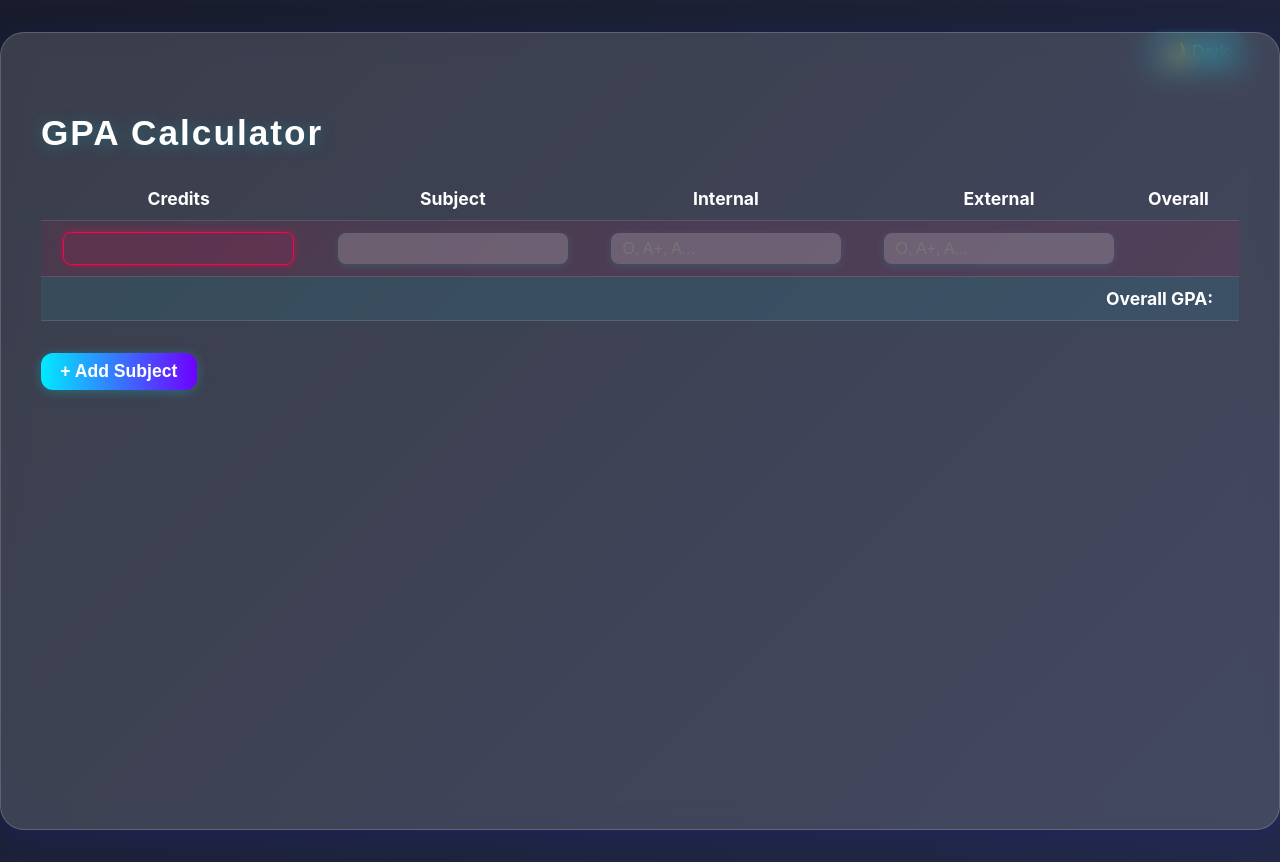
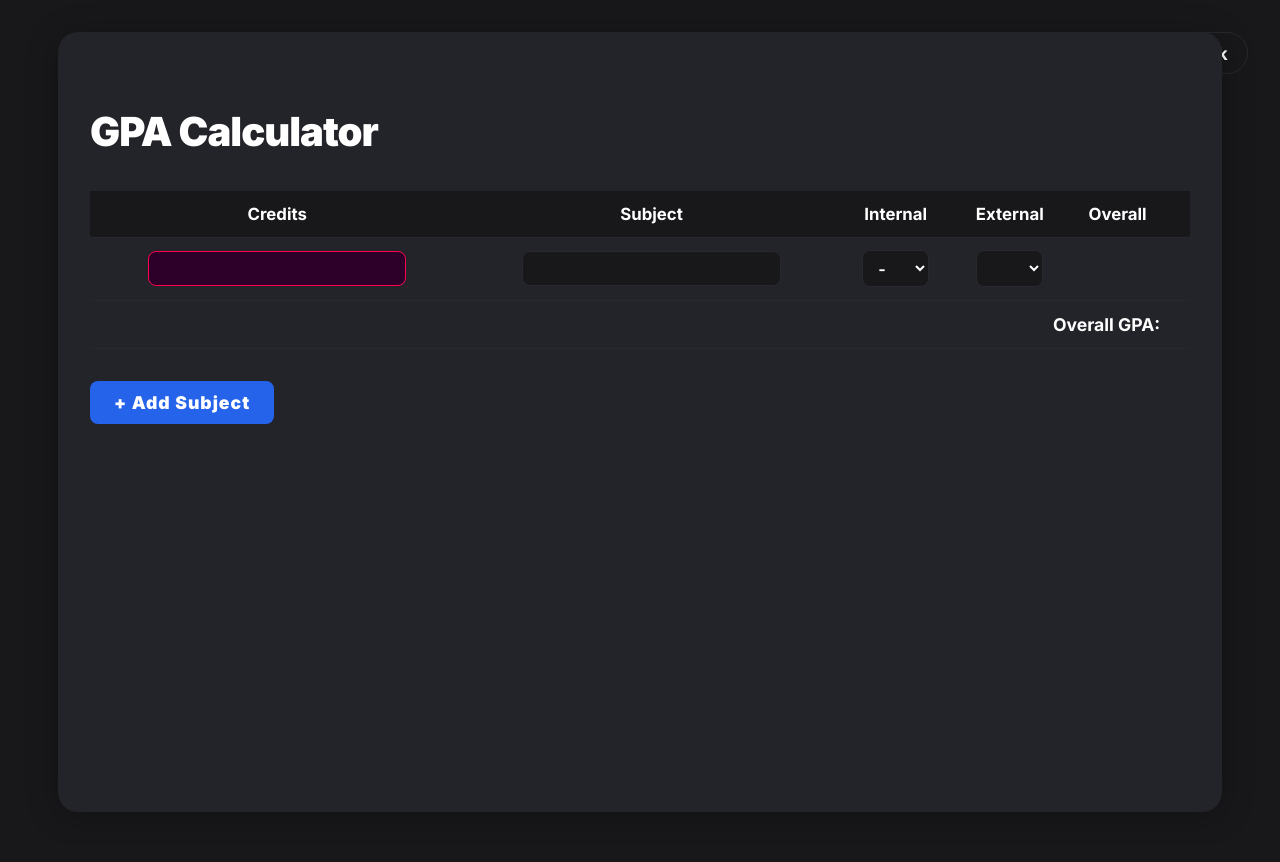
Before and after one commit to ohmschrodinger/GPACalc, a React (Create React App) app: page / in a window 1280 px wide. Built offline with nearby package versions, Linux system fonts and the light colour scheme.

Commit message:
Working project hehee

```diff
--- a/src/App.css
+++ b/src/App.css
@@ -1,47 +1,46 @@
-.App {
+@import url('https://fonts.googleapis.com/css2?family=Inter:wght@700;900&display=swap');
+
+body, .App {
   min-height: 100vh;
   display: flex;
   align-items: center;
   justify-content: center;
+  background: #18181b;
+  font-family: 'Inter', Arial, sans-serif;
+  color: #fff;
   transition: background 0.5s;
 }
 
-.App.dark {
-  background: linear-gradient(135deg, #181c2b 0%, #232946 100%);
-}
-
-.App.light {
-  background: linear-gradient(135deg, #e0e7ef 0%, #f5f7fa 100%);
+.App {
+  width: 100vw;
+  min-height: 100vh;
+  background: none;
+  justify-content: center;
+  align-items: center;
 }
 
 .glass-card {
-  background: rgba(255, 255, 255, 0.15);
-  border-radius: 24px;
-  box-shadow: 0 8px 32px 0 rgba(31, 38, 135, 0.37);
-  backdrop-filter: blur(12px);
-  -webkit-backdrop-filter: blur(12px);
-  border: 1px solid rgba(255, 255, 255, 0.18);
-  padding: 3.5rem 2.5rem 2.5rem 2.5rem;
-  max-width: 1200px;
-  width: 95%;
+  background: #23232a;
+  border-radius: 20px;
+  box-shadow: 0 4px 32px 0 #00000044;
+  padding: 3rem 2rem 2rem 2rem;
+  max-width: 1100px;
+  width: 98%;
   min-height: 700px;
   margin: 2rem auto;
   color: #fff;
   transition: background 0.5s, color 0.5s;
-}
-
-.App.light .glass-card {
-  background: rgba(255, 255, 255, 0.55);
-  color: #232946;
-  border: 1px solid rgba(35, 41, 70, 0.18);
+  position: relative;
 }
 
 h1 {
-  font-family: 'Orbitron', 'Montserrat', Arial, sans-serif;
-  font-size: 2.2rem;
-  letter-spacing: 2px;
-  margin-bottom: 1.5rem;
-  text-shadow: 0 2px 16px #00eaff44;
+  font-family: 'Inter', Arial, sans-serif;
+  font-size: 2.5rem;
+  font-weight: 900;
+  letter-spacing: -1px;
+  margin-bottom: 2.2rem;
+  color: #fff;
+  text-align: left;
 }
 
 .glass-table {
@@ -51,75 +50,112 @@ h1 {
   margin-bottom: 1.5rem;
   font-size: 1.1rem;
   background: transparent;
+  font-family: 'Inter', Arial, sans-serif;
+  box-shadow: none;
 }
 
 .glass-table th, .glass-table td {
-  padding: 0.7rem 0.5rem;
+  padding: 0.8rem 0.5rem;
   text-align: center;
-  border-bottom: 1px solid rgba(255,255,255,0.12);
+  border-bottom: 1px solid #28282f;
+  color: #fff;
+  font-weight: 700;
+  font-size: 1.1rem;
+  background: #23232a;
 }
 
-.App.light .glass-table th, .App.light .glass-table td {
-  border-bottom: 1px solid rgba(35,41,70,0.12);
+.glass-table th {
+  background: #18181b;
+  color: #fff;
+  font-family: 'Inter', Arial, sans-serif;
+  font-size: 1.05rem;
+  text-align: center;
+}
+
+.glass-table td {
+  border-right: none;
 }
 
 .glass-input {
-  background: rgba(255,255,255,0.18);
-  border: none;
+  background: #18181b;
+  border: 1.5px solid #28282f;
   border-radius: 8px;
   padding: 0.4rem 0.7rem;
   color: #fff;
   font-size: 1rem;
   outline: none;
-  box-shadow: 0 2px 8px #00eaff22;
-  transition: background 0.3s, color 0.3s;
-}
-
-.App.light .glass-input {
-  background: rgba(35,41,70,0.08);
-  color: #232946;
+  font-family: 'Inter', Arial, sans-serif;
+  box-shadow: none;
+  transition: background 0.3s, color 0.3s, border 0.2s;
+  font-weight: 700;
 }
 
 .glass-input:focus {
-  background: rgba(0,234,255,0.12);
+  background: #23232a;
+  border: 1.5px solid #2563eb;
+  color: #fff;
 }
 
 .add-btn {
   margin-top: 0.5rem;
-  padding: 0.5rem 1.2rem;
-  border-radius: 12px;
+  padding: 0.7rem 1.5rem;
+  border-radius: 8px;
   border: none;
-  background: linear-gradient(90deg, #00eaff 0%, #6f00ff 100%);
+  background: #2563eb;
   color: #fff;
-  font-weight: bold;
+  font-family: 'Inter', Arial, sans-serif;
+  font-weight: 900;
   font-size: 1.1rem;
   cursor: pointer;
-  box-shadow: 0 2px 12px #00eaff44;
+  box-shadow: none;
+  letter-spacing: 1px;
   transition: background 0.3s, color 0.3s;
 }
 
 .add-btn:hover {
-  background: linear-gradient(90deg, #6f00ff 0%, #00eaff 100%);
+  background: #1d4ed8;
+  color: #fff;
 }
 
-.gpa-result {
-  /* Removed: no longer used */
-  display: none;
+.delete-btn {
+  background: #18181b;
+  border: 1.5px solid #ff0050;
+  border-radius: 50%;
+  color: #ff0050;
+  font-size: 1.1rem;
+  width: 2rem;
+  height: 2rem;
+  cursor: pointer;
+  box-shadow: none;
+  transition: background 0.2s, color 0.2s, border 0.2s;
+  font-family: 'Inter', Arial, sans-serif;
+}
+
+.delete-btn:hover {
+  background: #ff0050;
+  color: #fff;
+  border: 1.5px solid #2563eb;
+}
+
+.invalid-row {
+  background: #2d002a !important;
+}
+
+.invalid-input {
+  border: 1.5px solid #ff0050 !important;
+  background: #2d002a !important;
+  color: #ff0050 !important;
+}
+
+.gpa-row {
+  background: #18181b;
 }
 
 .gpa-value {
   font-size: 1.3rem;
-  font-weight: bold;
-  color: #00eaff;
-  text-shadow: 0 2px 8px #00eaff44;
-}
-
-.gpa-row {
-  background: rgba(0,234,255,0.07);
-}
-
-.App.light .gpa-row {
-  background: rgba(35,41,70,0.07);
+  font-weight: 900;
+  color: #2563eb;
+  font-family: 'Inter', Arial, sans-serif;
 }
 
 .theme-toggle {
@@ -129,21 +165,23 @@ h1 {
 }
 
 .theme-toggle button {
-  background: rgba(0,234,255,0.12);
-  border: none;
+  background: #18181b;
+  border: 1.5px solid #28282f;
   border-radius: 50px;
   padding: 0.6rem 1.2rem;
-  color: #00eaff;
+  color: #fff;
   font-size: 1.1rem;
-  font-family: 'Orbitron', 'Montserrat', Arial, sans-serif;
+  font-family: 'Inter', Arial, sans-serif;
   cursor: pointer;
-  box-shadow: 0 2px 8px #00eaff44;
-  transition: background 0.3s, color 0.3s;
+  box-shadow: none;
+  transition: background 0.3s, color 0.3s, border 0.2s;
+  font-weight: 700;
 }
 
 .theme-toggle button:hover {
-  background: #00eaff;
-  color: #232946;
+  background: #23232a;
+  color: #2563eb;
+  border: 1.5px solid #2563eb;
 }
 
 @media (max-width: 700px) {
@@ -154,39 +192,14 @@ h1 {
     padding: 0.4rem 0.2rem;
     font-size: 0.95rem;
   }
-  .gpa-result {
-    font-size: 1.05rem;
-  }
   .gpa-value {
     font-size: 1.2rem;
   }
+  h1 {
+    font-size: 1.1rem;
+  }
+  .add-btn {
+    font-size: 0.9rem;
+    padding: 0.5rem 1rem;
+  }
 }
-
-.delete-btn {
-  background: rgba(255, 0, 80, 0.12);
-  border: none;
-  border-radius: 50%;
-  color: #ff0050;
-  font-size: 1.1rem;
-  width: 2rem;
-  height: 2rem;
-  cursor: pointer;
-  box-shadow: 0 2px 8px #ff005044;
-  transition: background 0.2s, color 0.2s;
-}
-
-.delete-btn:hover {
-  background: #ff0050;
-  color: #fff;
-}
-
-.invalid-row {
-  background: rgba(255,0,80,0.08) !important;
-}
-
-.invalid-input {
-  border: 1.5px solid #ff0050 !important;
-  box-shadow: 0 0 6px #ff005088 !important;
-  background: rgba(255,0,80,0.10) !important;
-  color: #ff0050 !important;
-}
--- a/src/App.js
+++ b/src/App.js
@@ -11,6 +11,9 @@ const GRADE_MAP = {
   'P': 4,
   'F': null,
 };
+
+const INTERNAL_GRADE_OPTIONS = ['-', 'O', 'A+', 'A', 'B+', 'B', 'C', 'P', 'F'];
+const EXTERNAL_GRADE_OPTIONS = ['', 'O', 'A+', 'A', 'B+', 'B', 'C', 'P', 'F'];
 
 const defaultSubjects = [
   { credits: '', subject: '', internal: '', external: '', key: Date.now() },
@@ -72,8 +75,16 @@ function App() {
       <tr key={row.key} className={rowInvalid ? 'invalid-row' : ''}>
         <td><input type="number" min="1" className={`glass-input${!isCreditsValid ? ' invalid-input' : ''}`} value={row.credits} onChange={e => handleChange(idx, 'credits', e.target.value.replace(/[^0-9]/g, ''))} /></td>
         <td><input type="text" className="glass-input" value={row.subject} onChange={e => handleChange(idx, 'subject', e.target.value)} /></td>
-        <td><input type="text" className={`glass-input${!isInternalValid ? ' invalid-input' : ''}`} value={row.internal} onChange={e => handleChange(idx, 'internal', e.target.value)} placeholder="O, A+, A..." /></td>
-        <td><input type="text" className={`glass-input${!isExternalValid ? ' invalid-input' : ''}`} value={row.external} onChange={e => handleChange(idx, 'external', e.target.value)} placeholder="O, A+, A..." /></td>
+        <td>
+          <select className={`glass-input${!isInternalValid ? ' invalid-input' : ''}`} value={row.internal} onChange={e => handleChange(idx, 'internal', e.target.value)}>
+            {INTERNAL_GRADE_OPTIONS.map(opt => <option key={opt} value={opt}>{opt}</option>)}
+          </select>
+        </td>
+        <td>
+          <select className={`glass-input${!isExternalValid ? ' invalid-input' : ''}`} value={row.external} onChange={e => handleChange(idx, 'external', e.target.value)}>
+            {EXTERNAL_GRADE_OPTIONS.map(opt => <option key={opt} value={opt}>{opt}</option>)}
+          </select>
+        </td>
         <td>{overall}</td>
         <td>
           {subjects.length > 1 && (
```
